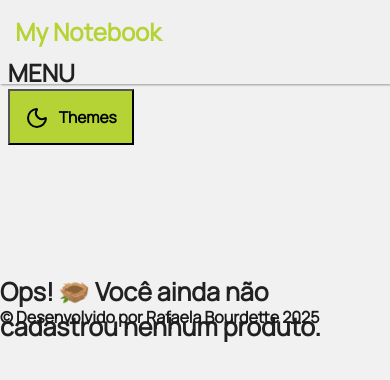
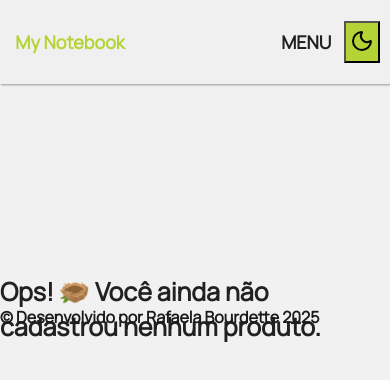
Before and after one commit to rafaelabou1999/mynotebook-despesas, a React (Vite) app: page /profile in a window 390 px wide. Shown: the top 380 px of the page. Built offline with nearby package versions, Linux system fonts and the light colour scheme.

Commit message:
working on mobile menu

```diff
--- a/src/components/Header/index.tsx
+++ b/src/components/Header/index.tsx
@@ -3,7 +3,7 @@ import { HeaderTitle } from '../HeaderTitle/index';
 
 import '../../styles/root/index.css'
 import styles from './styles.module.css';
-import { MoonIcon, PenIcon, PersonStandingIcon, SunIcon } from 'lucide-react';
+import { MoonIcon, PenIcon, PersonStandingIcon, SunIcon, TriangleIcon } from 'lucide-react';
 import { useContext, useEffect, useState, type ReactNode } from 'react';
 
 import { Link } from 'react-router-dom';
@@ -29,13 +29,7 @@ export function Header() {
 
 
    function handleMenu(){
-     setActive(!isActive)
-     if(isActive){
-        const nav = document.querySelector('nav');
-        nav.style.display = 'none';
-     } else {
-        nav.style.display = 'none';
-     }
+    setActive(!isActive)
    }
 
   return(
@@ -44,10 +38,12 @@ export function Header() {
                 <h2>My Notebook</h2>
             </section>
 
+        <div className={styles.rightMenu}>
         {isMediumOrLarger ? (
          <section >
-             <h2 onClick={handleMenu}>MENU</h2>
-             {isActive && <nav className={isActive ? `${styles.displayMenu} ${console.log(isActive)}` : `${styles.hidden}`}>
+             <h2 className={styles.menuTitle} onClick={handleMenu}>MENU </h2>
+             <div  className={isActive ? `${styles.display} ${styles.triangle}` : `${styles.hidden}`}></div>
+             {isActive && <nav className={isActive ? `${styles.displayMenu}` : `${styles.hidden}`}>
                     <Link to="/">
                         <HeaderTitle title="Cadastro de Produto">
                             <PenIcon/>
@@ -78,14 +74,25 @@ export function Header() {
             </section>
         )}
 
-
-            <section>
+    {isMediumOrLarger ? (
+        <section>
                 <button type="submit"  className={styles.btnTheme} onClick={handleThemeChange}>
-                    <HeaderTitle title="Themes">
+                    <HeaderTitle title="">
                         {icons[theme]}
                     </HeaderTitle>
                 </button>
-            </section>
+            </section>) :
+            (
+        <section>
+            <button type="submit"  className={styles.btnTheme} onClick={handleThemeChange}>
+                <HeaderTitle title="Themes">
+                        {icons[theme]}
+                    </HeaderTitle>
+            </button>
+        </section>
+    ) }
+
+            </div>
         </div>
     );
 }
--- a/src/components/Header/styles.module.css
+++ b/src/components/Header/styles.module.css
@@ -58,7 +58,6 @@ button{
 }
 
 .mobile{
-   font-size: 200px;
    color: red !important;
 }
 
@@ -71,17 +70,74 @@ button{
 
 @media screen and (max-width: 768px) {
     .compContainer{
-    width:100%;
+    width:100vw;
     height:10vh;
     background-color: var(--dark-medium);
-    color: var(--dark-light);
     padding: 2%;
     box-shadow: 1px 1px 2px #302f2f73;
+    display: flex;
+    flex-direction: row;
+    justify-content: space-between;
+    align-items: center;
+    font-size: 12px;
+    position: relative;
 }
 
    .logo{
     flex-direction: column;
     padding: 2%;
+
    }
 
+   .rightMenu{
+    display: flex;
+    flex-direction: row;
+    gap:15px;
+    align-items: center;
+   }
+
+   .btnTheme{
+    padding:11% 11% 0 11%;
+        height:5vh;
+        width:95%;
+        color: red;
+        background-color: var(--solid-primary);
+    }
+    .displayMenu{
+        position: absolute;
+        top:85%;
+        right:3%;
+        width: 150px;
+        height:105px;
+        padding:2% 2% 2% 2%;
+        font-size: 10px;
+        background-color: rgb(231, 231, 231);
+        margin-left: 33%;
+        font-size: 12px;
+        font-weight: 600;
+        color: var(--dark-medium) !important;
+        border: 1px solid #c4bebe;
+        border-radius: 2px;
+    }
+
+    .menuTitle{
+        position: absolute;
+        top:50%;
+        right:15%;
+        transform: translateY(-50%);
+    }
+
+    .triangle{
+        width:0;
+        height:0;
+        border-left: 10px solid transparent;
+        border-right: 10px solid transparent;
+        border-bottom: 10px solid #a7a4a4;
+        position: absolute;
+        top:75%;
+        right:18%;
+
+    }
+
+
 }
```
